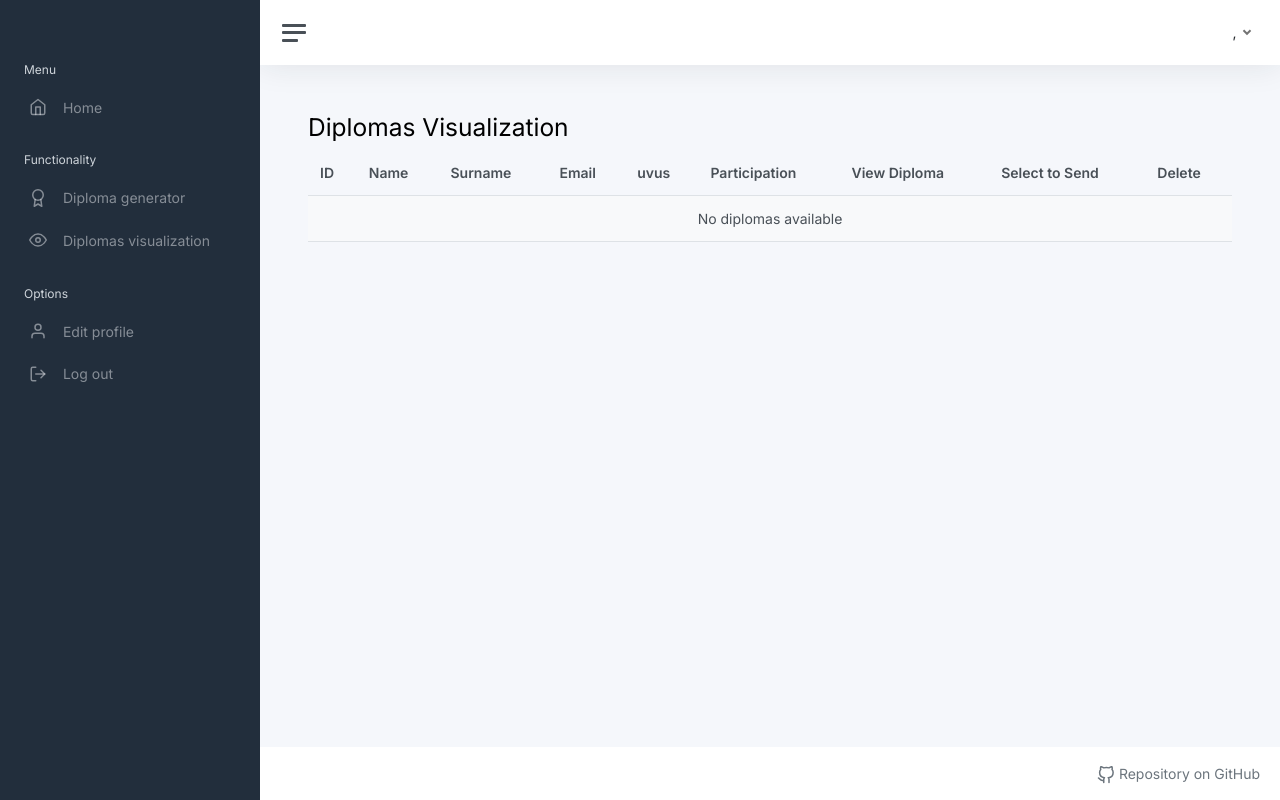
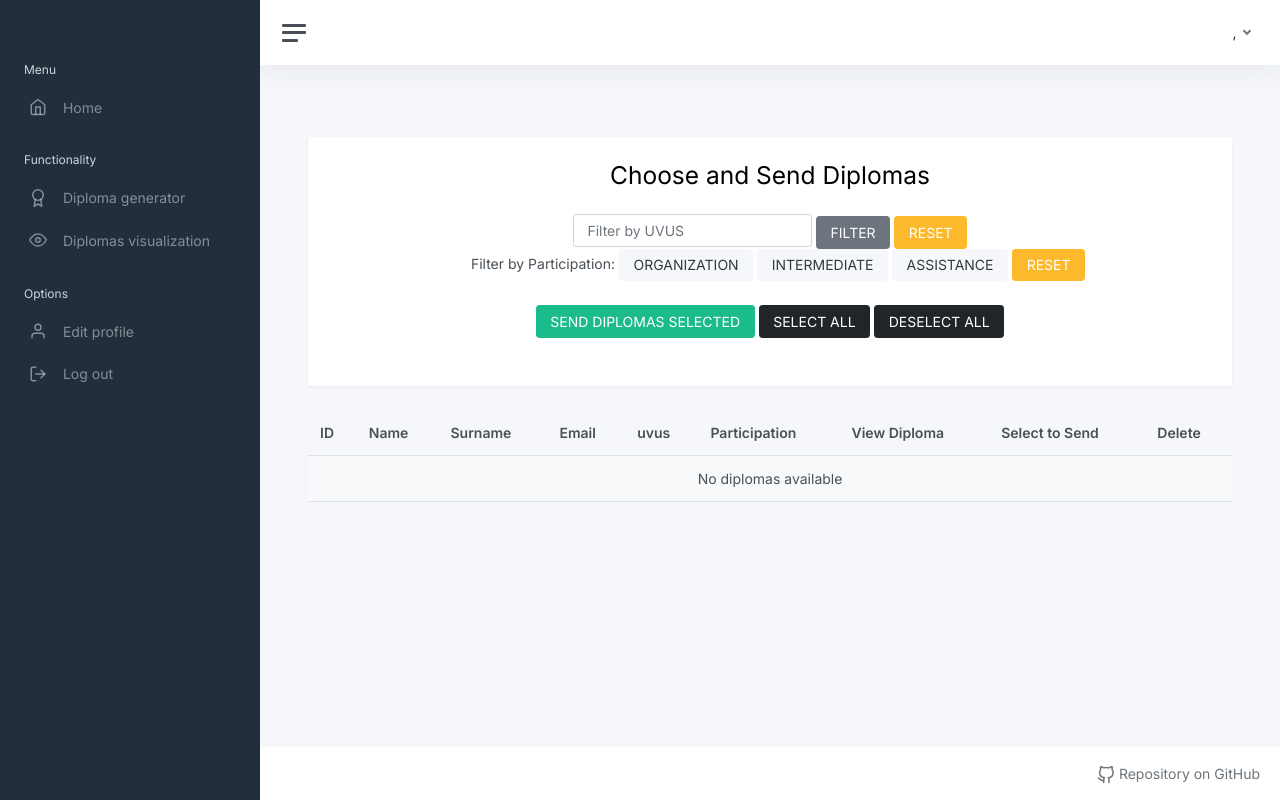
Before and after one commit to alvaroChico2408/innosoft-diplomas-1, a Flask app: page /diplomas-visualization in a window 1280 px wide. Run offline with Flask 3, Linux system fonts and the light colour scheme; the visitor is signed in with stand-in values (Sample User, id 1); data that the repository does not hold is empty; parts of the project's set-up code (start-up, migrations or seed data) failed here and were passed over; some libraries are stand-ins or nearby versions.

Commit message:
[feat] added diploma filter box

```diff
--- a/app/modules/diplomas/templates/diplomas/diplomas-visualization.html
+++ b/app/modules/diplomas/templates/diplomas/diplomas-visualization.html
@@ -3,7 +3,31 @@
 {% block title %}View diplomas{% endblock %}
 
 {% block content %}
-<h2>Diplomas Visualization</h2>
+<div class="container my-4 p-4 bg-white shadow rounded">
+    <h2 class="text-center mb-4">Choose and Send Diplomas</h2>
+
+    <div class="filter-container text-center mb-4">
+        <div class="search-bar d-inline-block">
+            <input type="text" id="uvus-filter" placeholder="Filter by UVUS" class="form-control d-inline-block w-auto">
+            <button class="btn btn-secondary" onclick="filterByUVUS()">FILTER</button>
+            <button class="btn btn-warning" onclick="resetFilters()">RESET</button>
+        </div>
+        <div class="participation-filter d-inline-block ms-3">
+            <span>Filter by Participation:</span>
+            <button class="btn btn-light" onclick="filterByParticipation('ORGANIZATION')">ORGANIZATION</button>
+            <button class="btn btn-light" onclick="filterByParticipation('INTERMEDIATE')">INTERMEDIATE</button>
+            <button class="btn btn-light" onclick="filterByParticipation('ASSISTANCE')">ASSISTANCE</button>
+            <button class="btn btn-warning" onclick="resetParticipationFilter()">RESET</button>
+        </div>
+    </div>
+
+    <div class="actions text-center mb-4">
+        <button class="btn btn-success" onclick="sendSelectedDiplomas()">SEND DIPLOMAS SELECTED</button>
+        <button class="btn btn-dark" onclick="selectAll()">SELECT ALL</button>
+        <button class="btn btn-dark" onclick="deselectAll()">DESELECT ALL</button>
+    </div>
+</div>
+
 
 {% with messages = get_flashed_messages(with_categories=true) %}
 {% if messages %}
```
